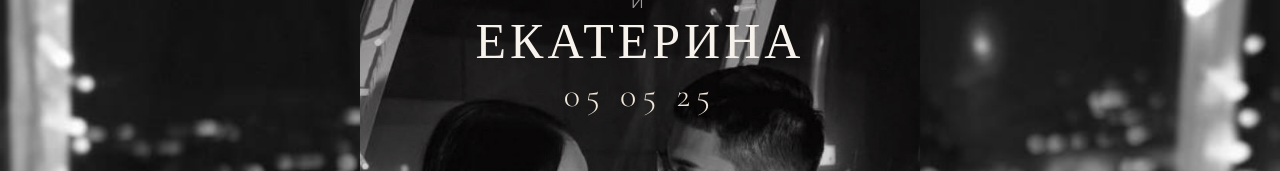
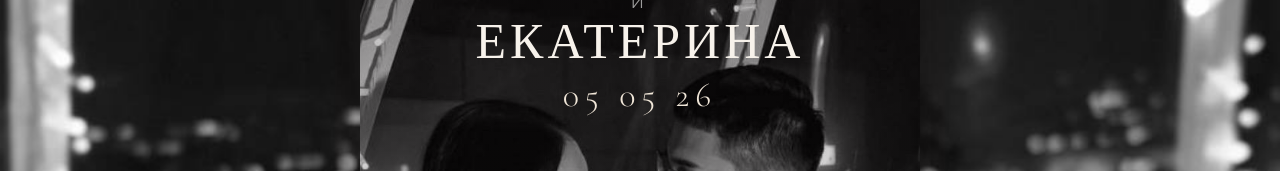
Before and after one commit to maksimshirant/weddinginv, a React (Vite) app: page / in a window 1280 px wide. Both pictures are taken after a click on the button "Открыть приглашение". Shown: the part 124-295 px from the top of the page. Built offline with nearby package versions, Linux system fonts and the light colour scheme.

Commit message:
дата

```diff
--- a/src/components/wedding/blocks/HeroSection.tsx
+++ b/src/components/wedding/blocks/HeroSection.tsx
@@ -43,7 +43,7 @@ export function HeroSection() {
                   ЕКАТЕРИНА
                 </h1>
                 <div className="mt-1 font-serifDisplay text-[28px] font-light tracking-[0.18em] text-[#f0e6d8] sm:text-[34px]">
-                  05 05 25
+                  05 05 26
                 </div>
               </div>
 
--- a/src/components/wedding/blocks2/HeroSection.tsx
+++ b/src/components/wedding/blocks2/HeroSection.tsx
@@ -66,7 +66,7 @@ export function HeroSection() {
                   ЕКАТЕРИНА
                 </h1>
                 <div className="mt-1 font-serifDisplay text-[28px] font-light tracking-[0.18em] text-[#e9d4a0] [text-shadow:0_2px_14px_rgba(0,0,0,0.3)] sm:text-[34px]">
-                  06 05 25
+                  06 05 26
                 </div>
                 <p className="mx-auto mt-6 max-w-[340px] text-[12px] uppercase leading-[1.8] tracking-[0.18em] text-[#f1e3bf]/92">
                   банкетный драйв, тосты без микрофона, песни хором
```
